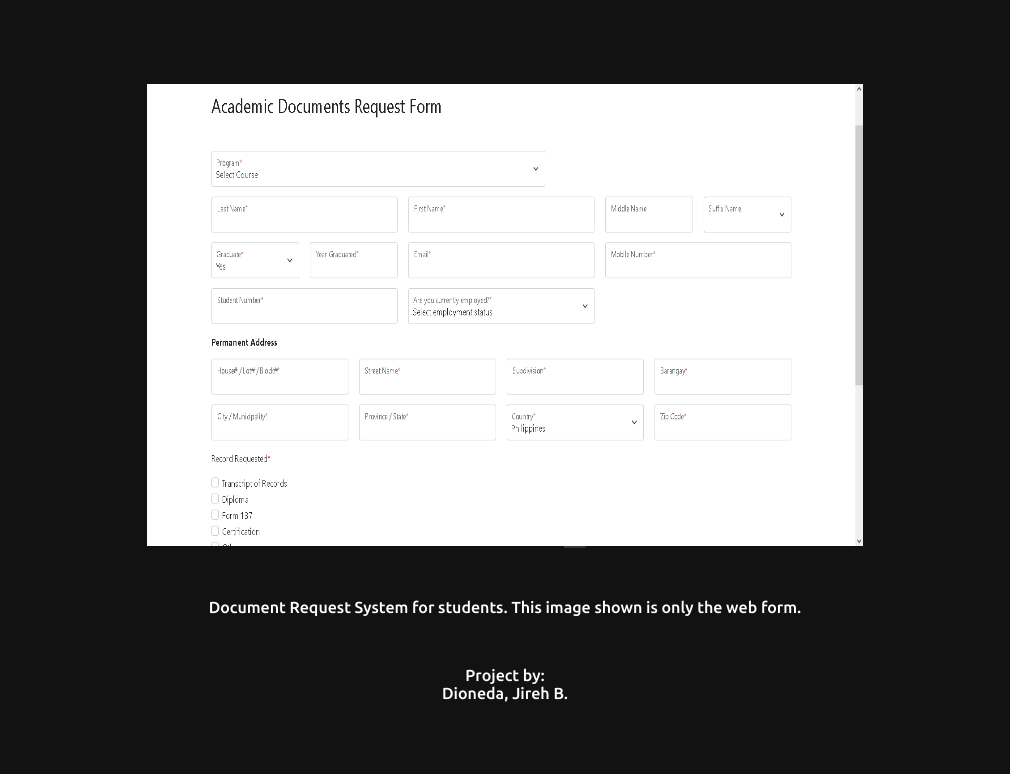
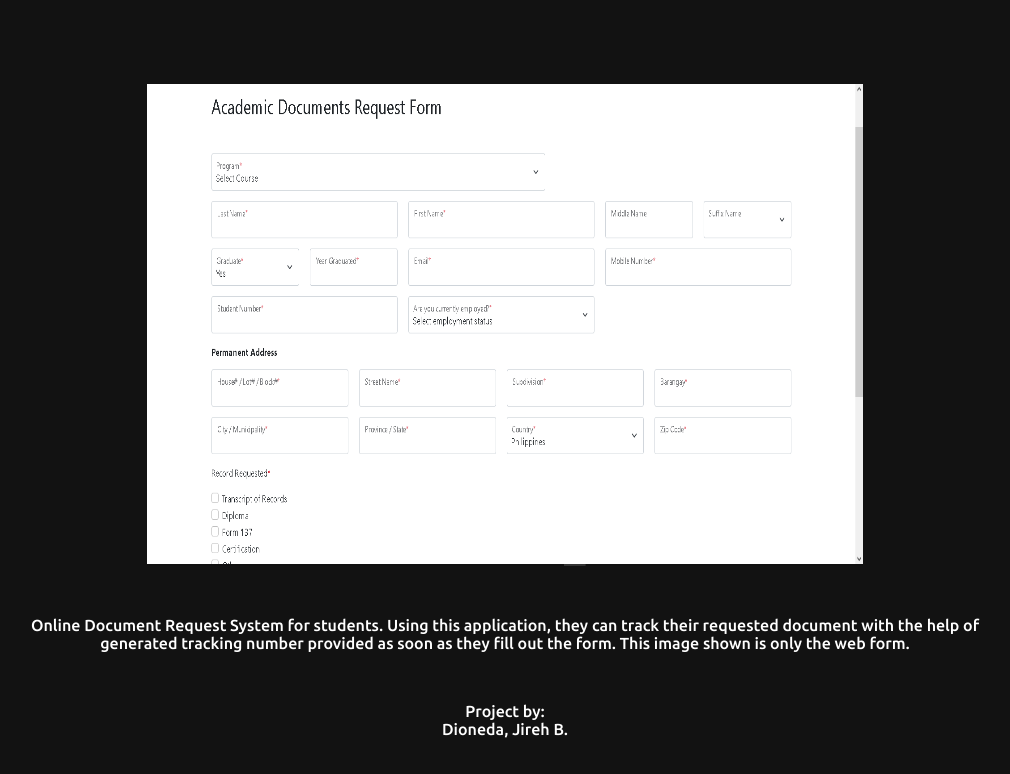
Before and after one commit to jrhdnd/PortfolioWebsite, a plain HTML site: page project1.html in a window 1280 px wide. Shown: the whole page, without its empty margins (135-1145 px from the left). Drawn offline with Linux system fonts and the light colour scheme.

Commit message:
Portfolio Update

```diff
--- a/project1.html
+++ b/project1.html
@@ -14,7 +14,9 @@
         <div class="project1_container bd-grid">
             <div class="project1">
                 <img src="tracking.PNG" alt="">
-                <p>Document Request System for students. This image shown is only the web form.</p>
+                <p>Online Document Request System for students. Using this application, they can track their requested document with the help of
+                   generated tracking number provided as soon as they fill out the form.
+                   This image shown is only the web form.</p>
                 <p>Project by: <br>
                    Dioneda, Jireh B.
                 </p>
```
Also changed, not shown: AboutMe.html (+1 -1 lines), project3.html (+1 -1 lines), 1 other file.
